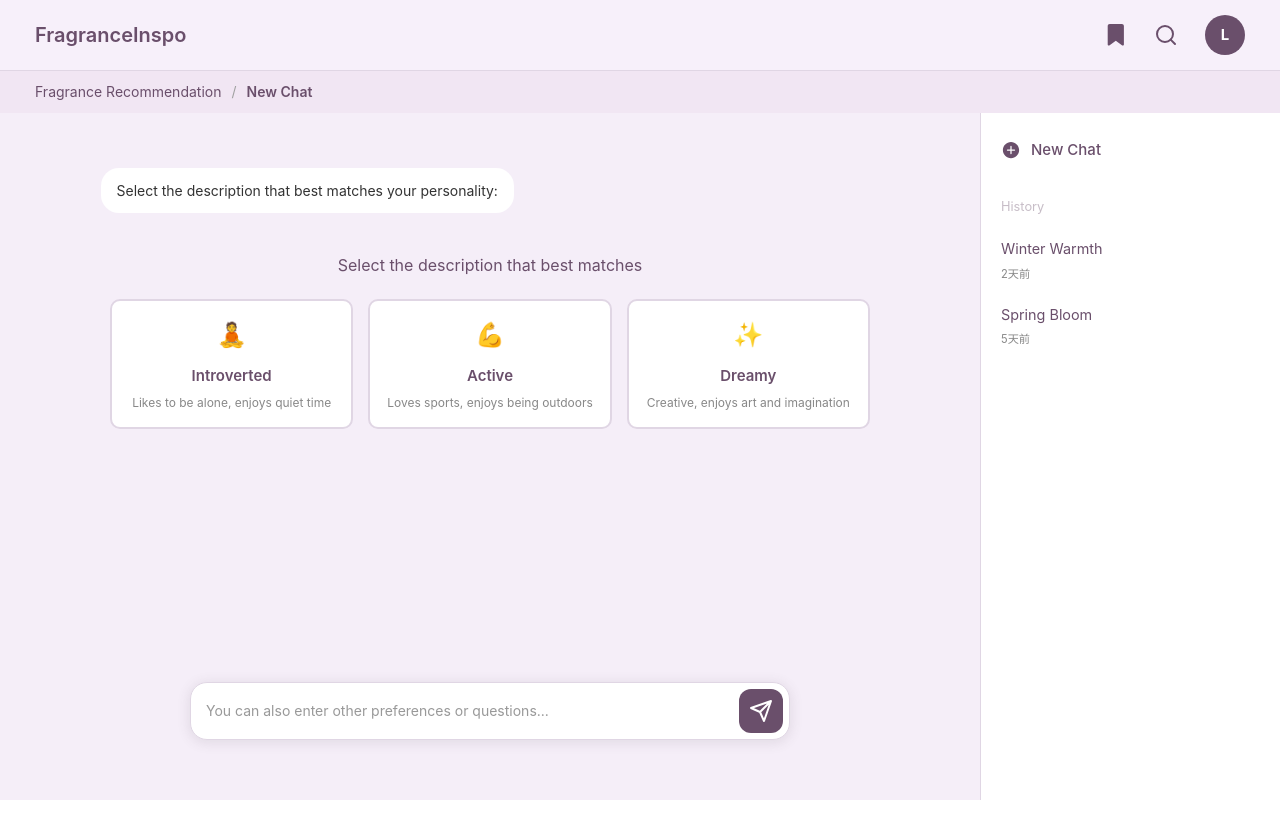
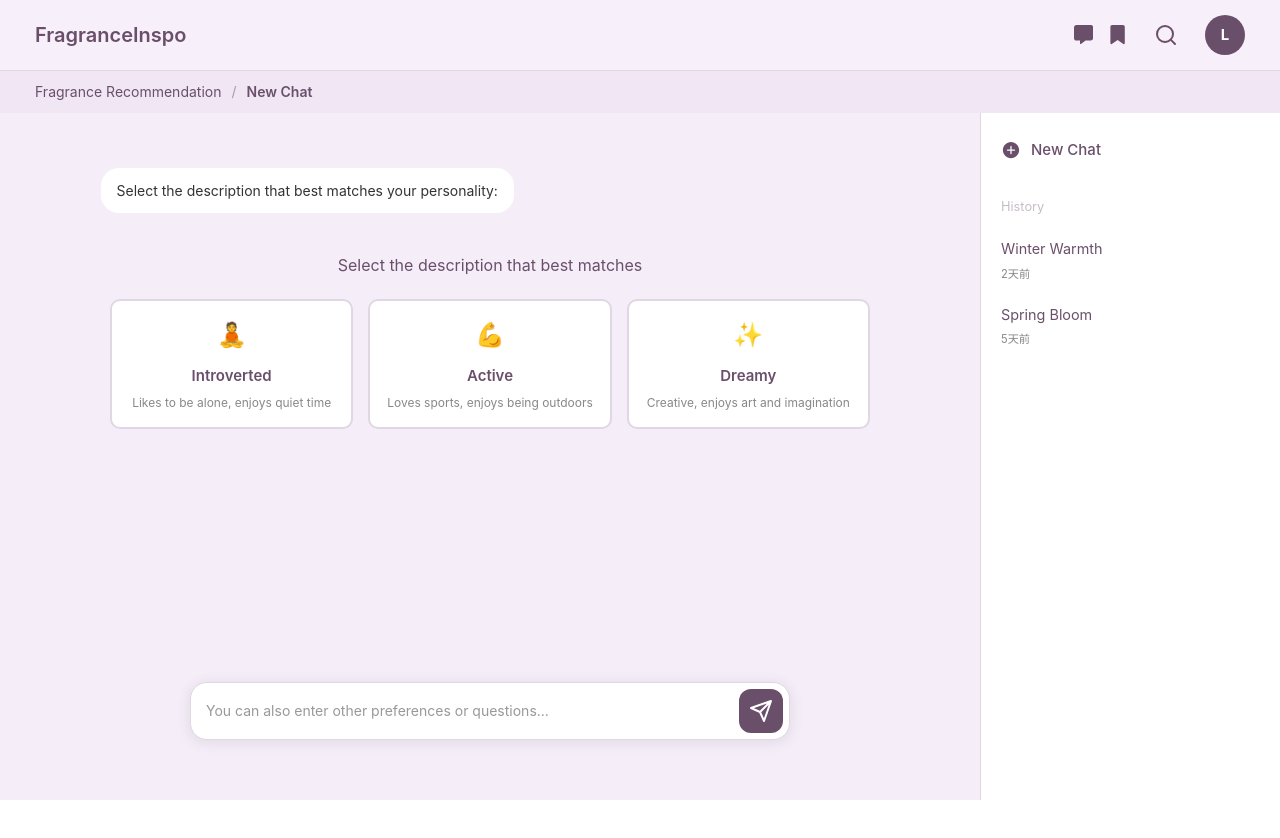
Before and after one commit to pizzaInmystomach/fragrance-inspo, a Next.js app in the folder frontend/: page /chat in a window 1280 px wide. Shown: the top 838 px of the page. Built offline with nearby package versions, Linux system fonts and the light colour scheme.

Commit message:
Add chat page button to header

```diff
--- a/frontend/src/components/dashboard-layout/Header.js
+++ b/frontend/src/components/dashboard-layout/Header.js
@@ -4,7 +4,7 @@ import React from 'react';
 import { useRouter } from 'next/navigation';
 import Link from 'next/link';
 import styles from './Header.module.css';
-import { FaBookmark } from "react-icons/fa6";
+import { FaBookmark, FaMessage } from "react-icons/fa6";
 
 function Header({ title = 'FragranceInspo' }) {
   const router = useRouter();
@@ -16,7 +16,8 @@ function Header({ title = 'FragranceInspo' }) {
         </Link>
       </div>
       <div className={styles.actions}>
-        <FaBookmark className={styles.bookmarkIcon} fontSize={"1.35em"} onClick={() => router.push('/library')}/>
+        <FaMessage className={styles.icon} fontSize={"1.2em"} onClick={() => router.push('/chat')}/>
+        <FaBookmark className={styles.icon} fontSize={"1.2em"} onClick={() => router.push('/library')}/>
         <button className={styles.searchButton}>
           <svg xmlns="http://www.w3.org/2000/svg" width="24" height="24" viewBox="0 0 24 24" fill="none" stroke="currentColor" strokeWidth="2" strokeLinecap="round" strokeLinejoin="round">
             <circle cx="11" cy="11" r="8"></circle>
--- a/frontend/src/components/dashboard-layout/Header.module.css
+++ b/frontend/src/components/dashboard-layout/Header.module.css
@@ -13,7 +13,7 @@
     color: #6a4f6b;
     cursor: pointer;
 }
-.bookmarkIcon {
+.icon {
     color: #6a4f6b;
     cursor: pointer;
 }
```
